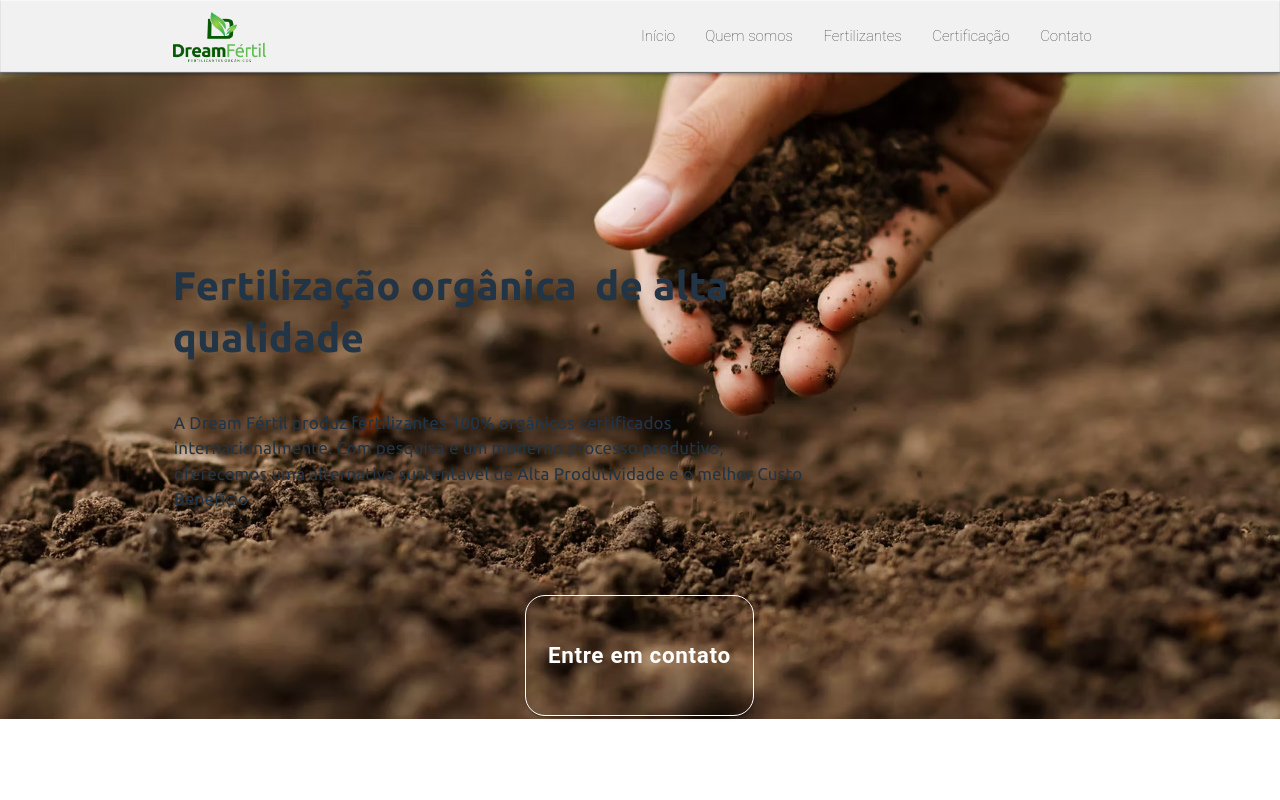
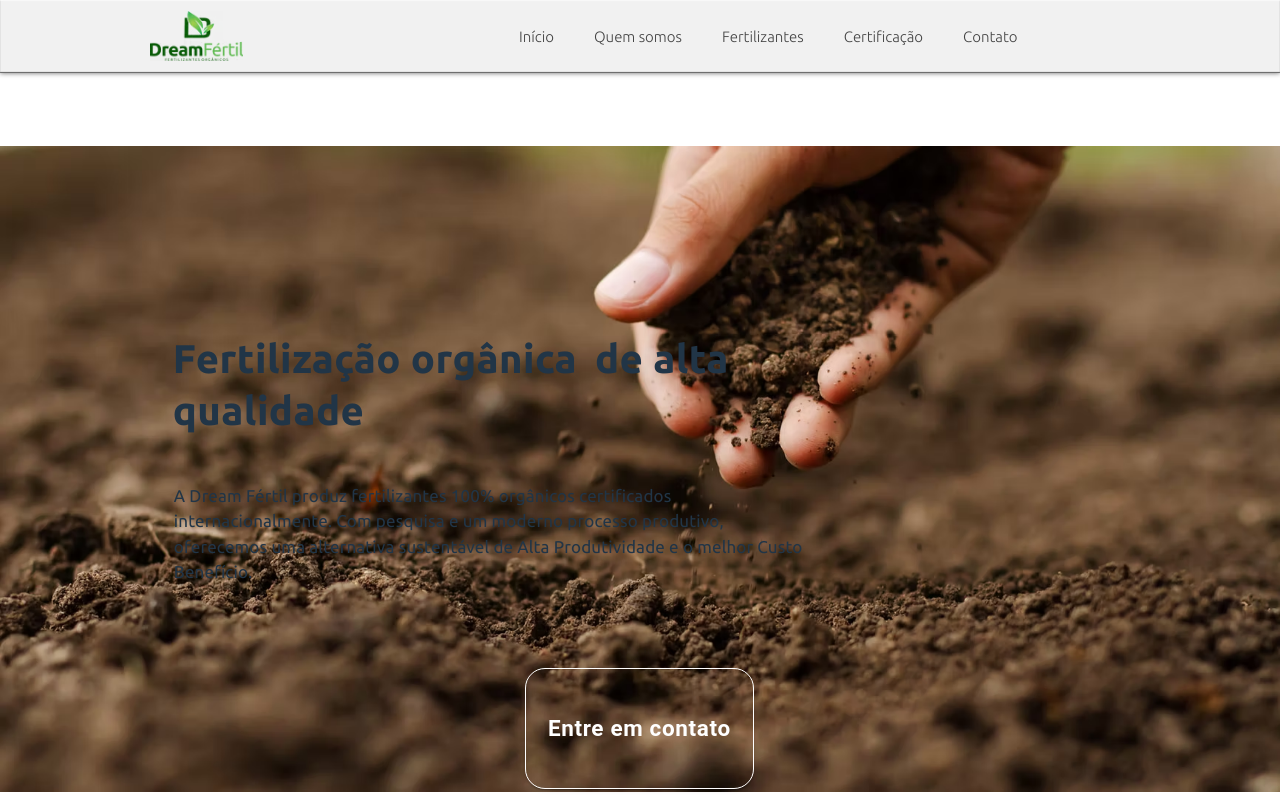
Before and after one commit to muriloanjos99/dream-fertil, a React (Vite) app in the folder dream-fertil/frontend/: page / in a window 1280 px wide. Shown: the top 800 px of the page. Built offline with nearby package versions, Linux system fonts and the light colour scheme.

Commit message:
Feat: Finaliza estilização do header

```diff
--- a/dream-fertil/frontend/src/components/Header/Header.css
+++ b/dream-fertil/frontend/src/components/Header/Header.css
@@ -1,37 +1,66 @@
 .header-container {
-  position: fixed;
-  width: 100%;
-  height: 73px;
+  position: sticky;
+  top: 0;
   display: flex;
   align-items: center;
   background-color: #f1f1f1;
-  box-shadow: inset 0 1px 1px rgba(255, 255, 255, 0.6), inset 0 -1px 1px rgba(0, 0, 0, 0.6), 0 0 5px rgba(0, 0, 0, 0.6);
+  box-shadow: inset 0 1px 1px rgba(255, 255, 255, 0.6),
+              inset 0 -1px 1px rgba(0, 0, 0, 0.6),
+              0 0 5px rgba(0, 0, 0, 0.6);
+  z-index: 10;
 }
 
-.header-img-container {
-  width: 10%;
-  padding-top: 0.5%;
-  margin-left: 13.5%;
+.header-logo {
+  width: 93px;
+  height: 50px;
+  margin: 11px 0px 12px calc((100% - 980px) * 0.5);
 }
 
-.header-buttons-container {
-  margin-left: 25.39%;
-  width: 37.6%;
-  height: 70%;
-  display: flex;
+.header-logo-img {
+  width: 93px;
+  height: 50px;
 }
 
-.header-button {
-  height: 100%;
-  flex-grow: 1;
-  font-weight: lighter !important;
-  text-transform: none !important;
-  color: #444444 !important;
-  font-size: 15px !important;
-  border-radius: 0 !important;
-  letter-spacing: -0.002px !important;
+.header-nav-list {
+  display: flex;
+  align-items: center;
+  justify-content: center;
+  margin: 0 0 0 20vw;
+  padding: 0;
 }
 
-.header-button:hover {
-  background-color: #c3d895 !important;
+.header-nav-item {
+  position: relative;
+  box-sizing: border-box;
+  overflow: visible;
+  padding: 0 20px;
+  height: 50px;
+  display: flex;
+  align-items: center;
+  transition: background-color 0.3s ease 0s;
 }
+
+.header-nav-link {
+  text-decoration: none;
+  color: inherit;
+  display: flex;
+  align-items: center;
+  justify-content: center;
+  height: 100%;
+  width: 100%;
+}
+
+.header-nav-text {
+  text-align: center;
+  line-height: 50px;
+  margin: 0;
+  font-size: 15px;
+  color: #444444;
+  font-weight: lighter;
+  text-transform: none;
+  letter-spacing: -0.002px;
+}
+
+.header-nav-item:hover {
+  background-color: #c3d895;
+}
--- a/dream-fertil/frontend/src/components/Header/Header.tsx
+++ b/dream-fertil/frontend/src/components/Header/Header.tsx
@@ -1,26 +1,32 @@
-import { Button } from "@mui/material";
 import "./Header.css"
-const navItems = ['Início', 'Quem somos', 'Fertilizantes', 'Certificação', 'Contato'];
+
+const navItems = [
+  { id: 'inicio', label: 'Início', link: '' },
+  { id: 'quem-somos', label: 'Quem somos', link: '' },
+  { id: 'fertilizantes', label: 'Fertilizantes', link: '' },
+  { id: 'certificacao', label: 'Certificação', link: '' },
+  { id: 'contato', label: 'Contato', link: '' },
+];
 
 export const Header = () => {
   return (
-    <header>
-      <div className="header-container">
-        <div className="header-img-container">
-          <img className="header-logo-img" src="src/assets/download.png" alt="" height={"50px"} />
-        </div>
-        <div className="header-buttons-container">
+    <header className="header-container">
+      <div className="header-logo">
+        <a href="" target="_self" className="header-logo-link">
+          <img className="header-logo-img" src="src/assets/dreamfertil_logo.avif" alt="" />
+        </a>
+      </div>
+      <nav className="header-nav">
+        <ul className="header-nav-list">
           {navItems.map((item) => (
-            <Button
-              key={item}
-              className="header-button"
-              href={`#${item.toLowerCase().replace(' ', '-')}`}
-            >
-              {item}
-            </Button>
+            <li key={item.id} className="header-nav-item">
+              <a href={item.link} target="_self" className="header-nav-link">
+                <p className="header-nav-text">{item.label}</p>
+              </a>
+            </li>
           ))}
-        </div>
-      </div>
-    </header>
+        </ul>
+      </nav>
+    </header >
   );
 }
```
Also changed, not shown: dream-fertil/frontend/src/assets/download.png (deleted), dream-fertil/frontend/src/assets/dreamfertil_logo.avif (added).
